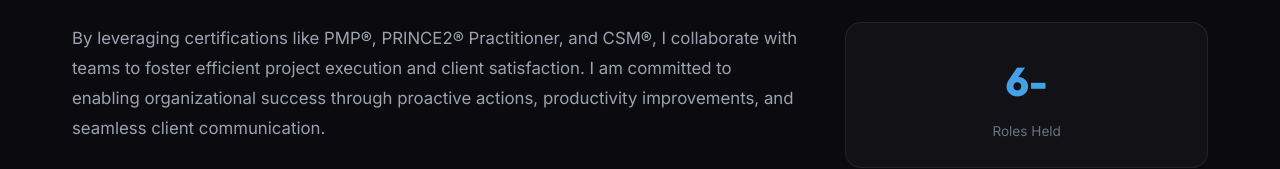
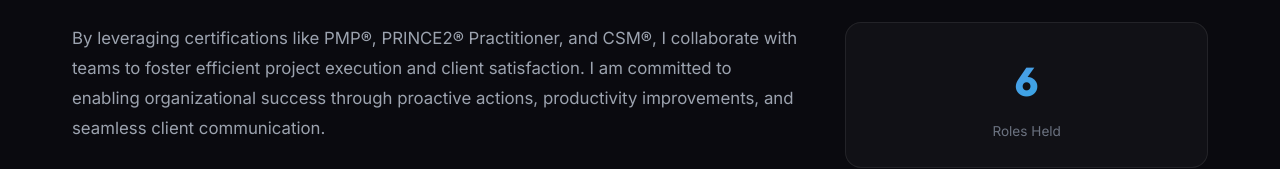
Before and after one commit to kprsnt2/venuerra, a Next.js app: page / in a window 1280 px wide. Shown: the part 1169-1338 px from the top of the page. Built offline with nearby package versions, Linux system fonts and the light colour scheme.

Commit message:
Fix display of roles held count in About component

```diff
--- a/components/About.js
+++ b/components/About.js
@@ -21,7 +21,7 @@
             <div className="stat-label">Years Experience</div>
           </div>
           <div className="stat-card">
-            <div className="stat-number">{PROFILE.experience.length}-</div>
+            <div className="stat-number">{PROFILE.experience.length}</div>
             <div className="stat-label">Roles Held</div>
           </div>
           <div className="stat-card">
```
